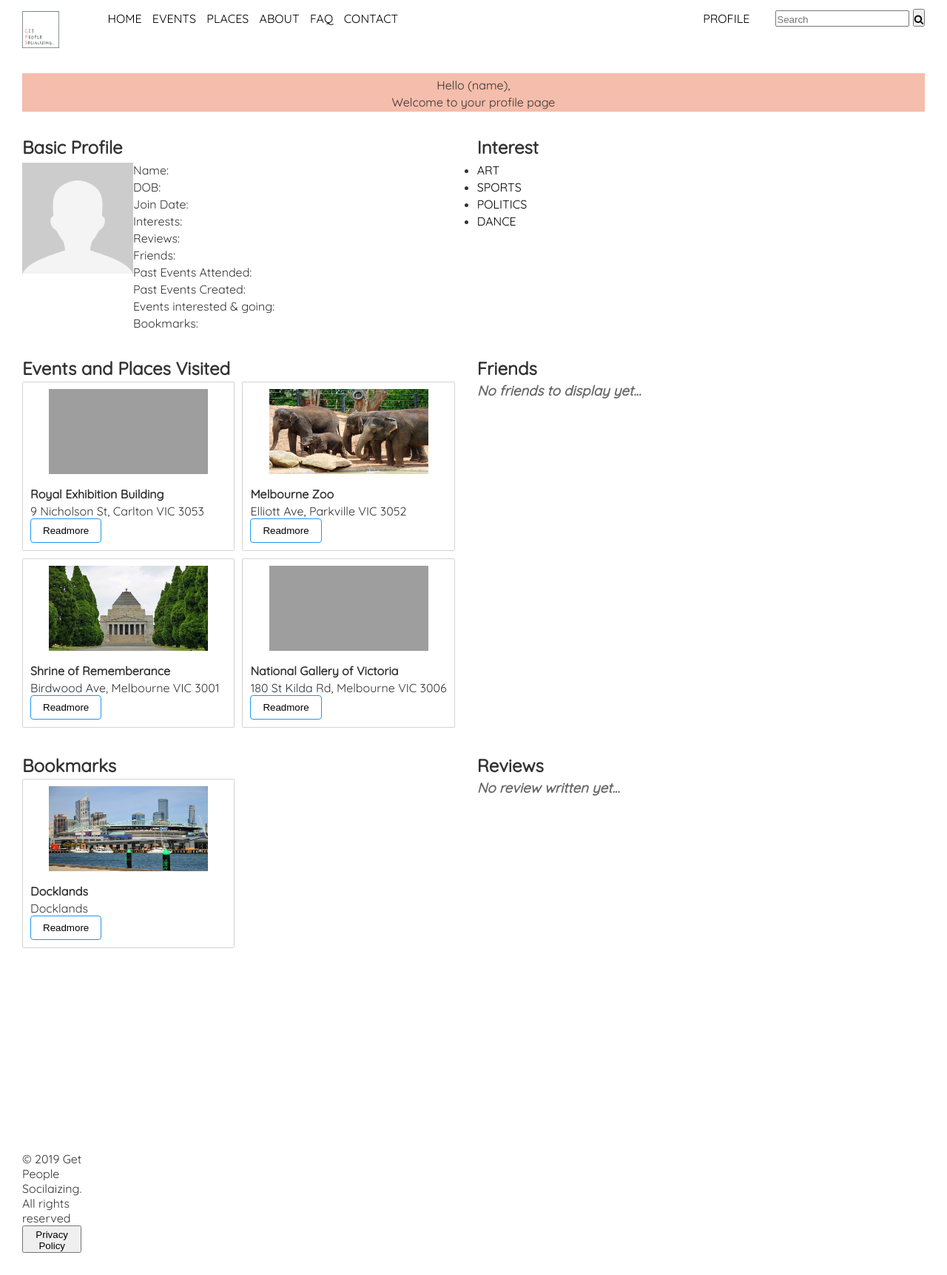
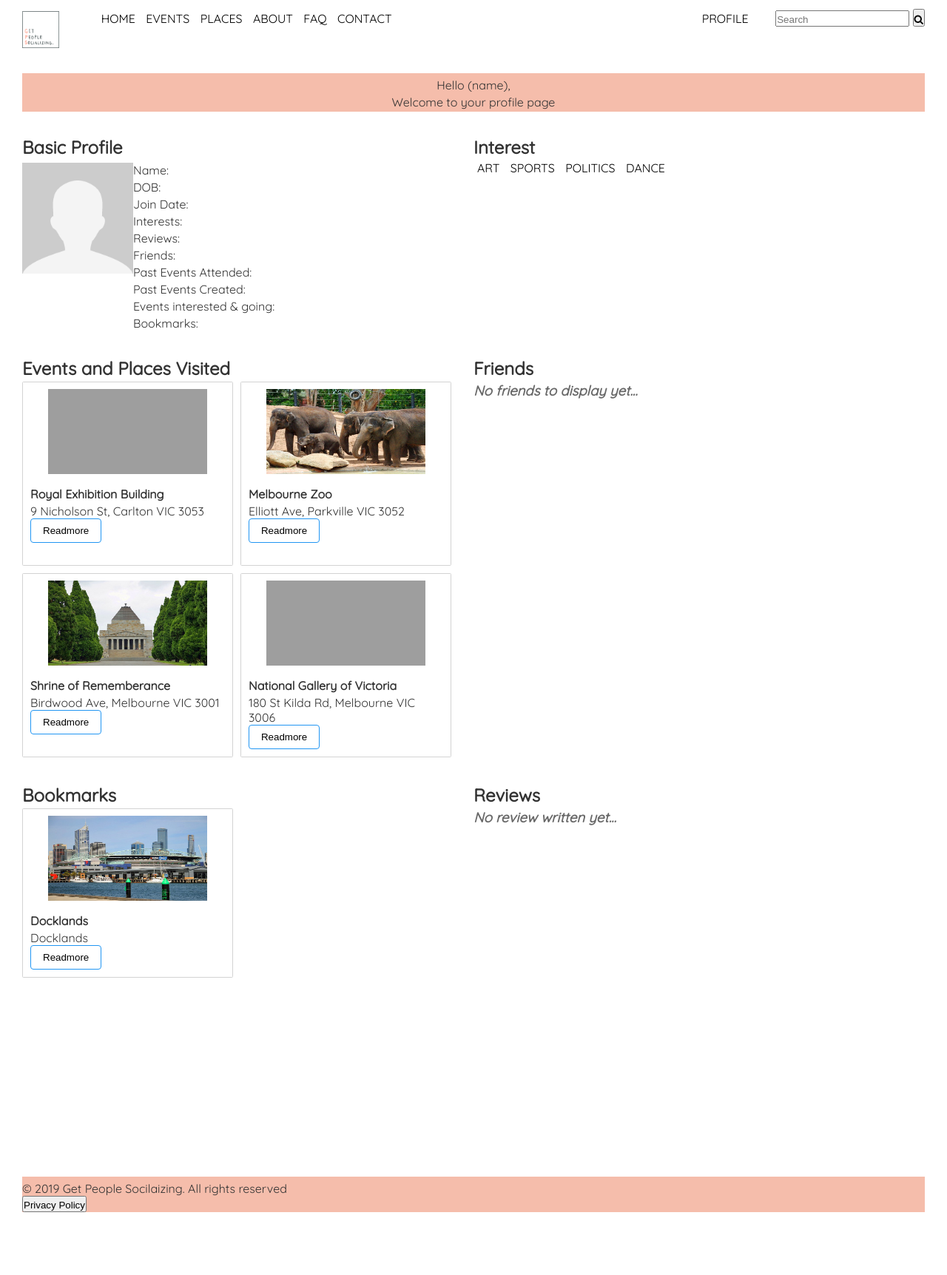
Before and after one commit to StaticDDQ/Go-Blox-GPS, a PHP site: page /profile.html in a window 1280 px wide. Shown: the whole page at 74% size. After the commit the page ends 1639 px from the top, so only its background shows below. Run offline with PHP 8.4, Linux system fonts and the light colour scheme; grey boxes are pictures that could not be loaded.

Commit message:
css profile

```diff
--- a/public/css/profile.css
+++ b/public/css/profile.css
@@ -60,8 +60,6 @@ a {
     background: none;
     border-bottom: 2px solid #e15848;
 }
-
-
 
 .profile {
   grid-area: profile;
@@ -128,7 +126,23 @@ a {
   grid-column: 7/14;
   grid-row: 3/4;
 
+}
 
+.interest li {
+  list-style-type: none;
+  display: inline;
+  list-style: none;
+  text-align: center;
+  text-decoration: none;
+  padding-left: 5px;
+  padding-right: 5px;
+}
+
+.interest li:hover,
+.interes li.sfHover,
+.interest li.current-menu-item {
+    background: none;
+    border-bottom: 2px solid #e15848;
 }
 
 /* Events grid */
@@ -185,3 +199,19 @@ a {
   grid-row: 5/6;
 
 }
+
+.footer{
+  grid-area: footer;
+  grid-column: 1/14;
+  grid-row: 6/7;
+  background-color: #f5bdab;
+}
+
+.footer li{
+  display: inline;
+  list-style:none;
+  text-align: center;
+  padding: 14px 16px;
+  text-decoration: none;
+
+}
```
